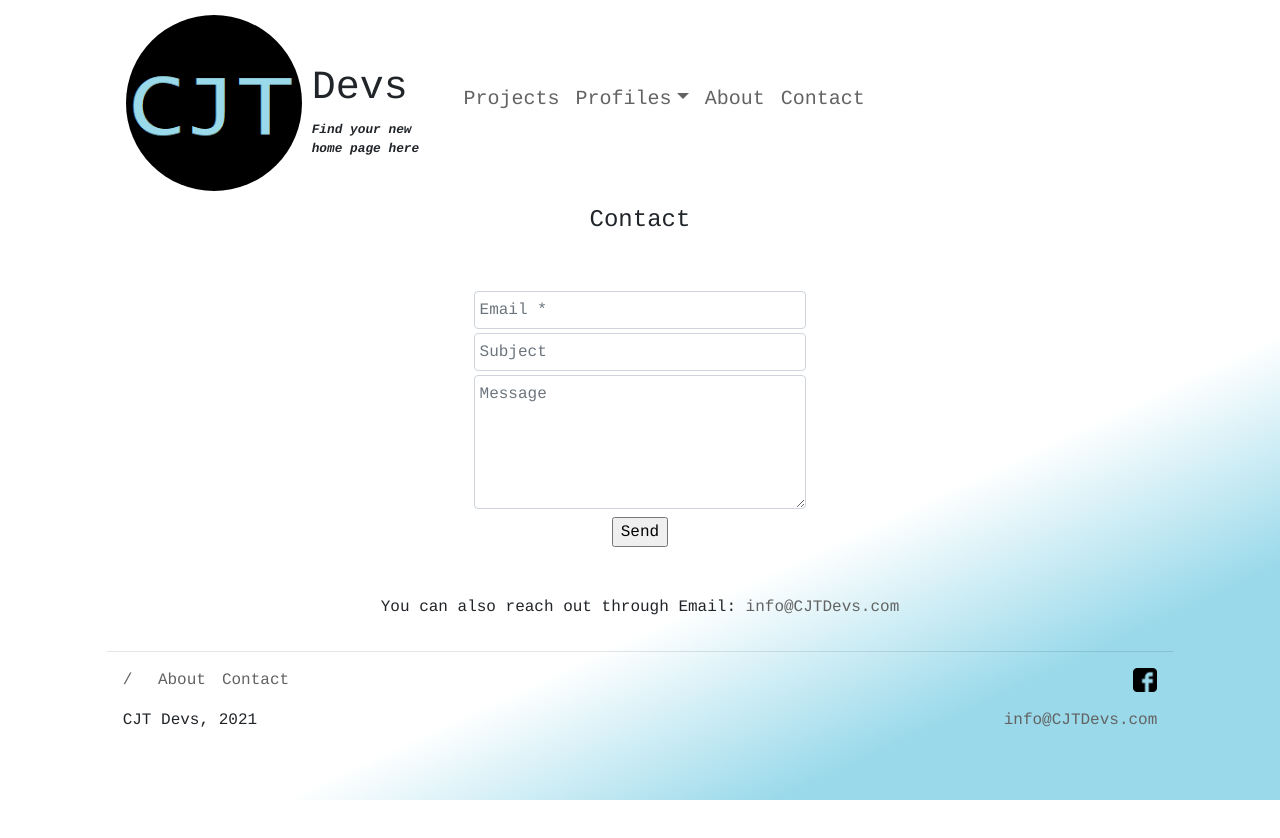
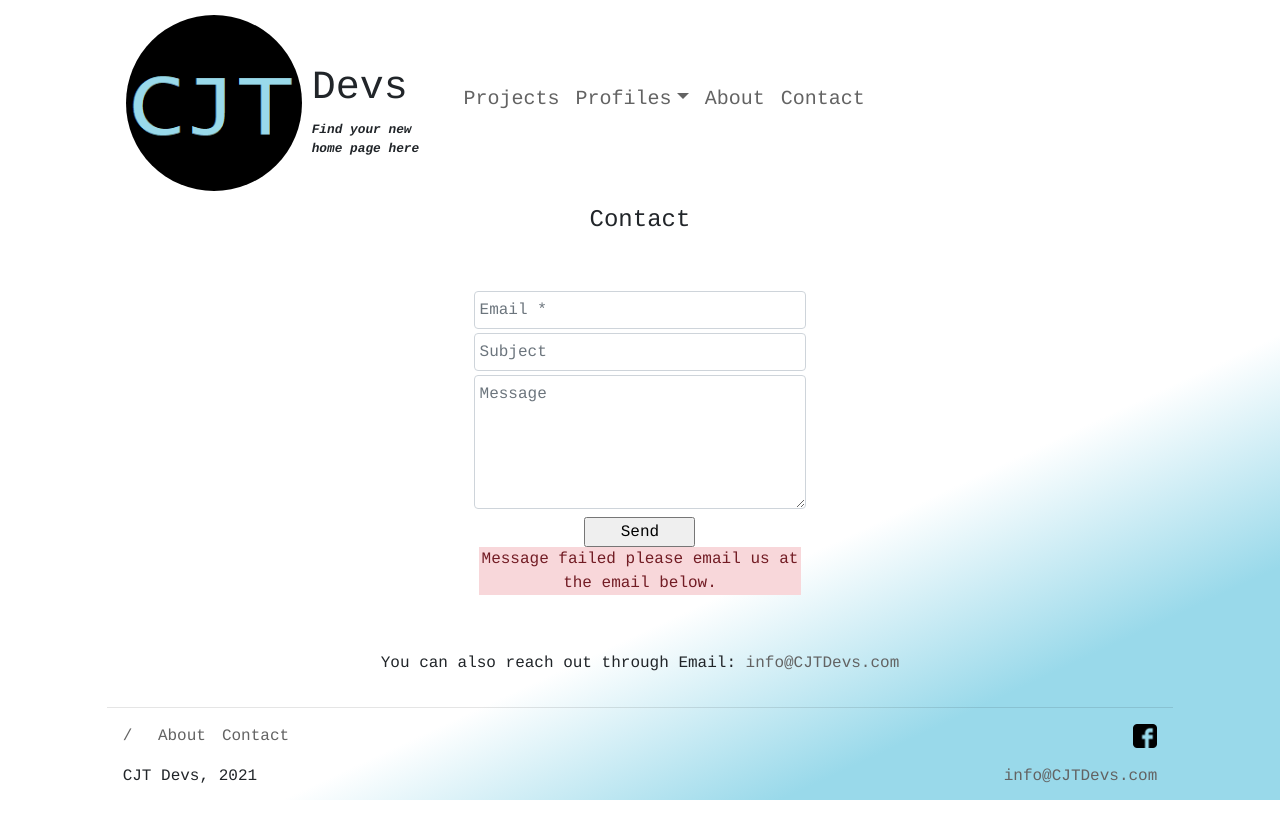
Before and after one commit to ClaytonTreder/cjtdevs-com, a React (Create React App) app: page /contact in a window 1280 px wide. Both pictures are taken after a click on the button "Send". Shown: the top 838 px of the page. Built offline with nearby package versions, Linux system fonts and the light colour scheme; no server answers.

Commit message:
contact form display message updates

```diff
--- a/src/components/Contact.js
+++ b/src/components/Contact.js
@@ -1,15 +1,16 @@
-import { useState } from "react";
+import { render } from "@testing-library/react";
+import { useEffect, useState } from "react";
 
 const axios = require("axios");
 
 function Contact() {
-  let mailBody = {
+  const [state, setValue] = useState({
     from: null,
-    to: "info@cjtdevs.com",
     subject: null,
     text: null,
-  };
-  const [state, setValue] = useState(mailBody);
+    success: null,
+  });
+  useEffect(() => {}, [state.success]);
 
   function formatBody() {
     return {
@@ -28,7 +29,20 @@ function Contact() {
         "Access-Control-Allow-Origin": "https://cjtdevs.com",
       },
       data: formatBody(),
-    });
+    })
+      .then(() => {
+        displayMessage(true);
+      })
+      .catch(() => {
+        displayMessage(false);
+      });
+  }
+
+  function displayMessage(error) {
+    setValue((prevState) => ({
+    ...prevState,
+    success: error,
+  }))
   }
   return (
     <div class="col-md-12 px-0">
@@ -41,7 +55,6 @@ function Contact() {
             type="text"
             className="form-control col-12"
             placeholder="Email *"
-            name="from"
             onChange={(e) =>
               setValue((prevState) => ({
                 ...prevState,
@@ -55,7 +68,6 @@ function Contact() {
             type="text"
             className="form-control my-1 col-12"
             placeholder="Subject"
-            name="subject"
             onChange={(e) =>
               setValue((prevState) => ({
                 ...prevState,
@@ -68,7 +80,6 @@ function Contact() {
           <textarea
             className="form-control col-12"
             rows="5"
-            name="text"
             placeholder="Message"
             onChange={(e) =>
               setValue((prevState) => ({
@@ -81,10 +92,25 @@ function Contact() {
         <div className="form-row">
           <input
             type="button"
-            className="offset-md-5 mt-2 col-md-2"
+            className="offset-4 mt-2 col-4"
             onClick={sendEmail}
             value="Send"
           />
+        </div>
+        <div className="text-center">
+          {state.success !== null ? (
+            state.success === false ? (
+              <label id="failMessage" className="alert-danger">
+                Message failed please email us at the email below.
+              </label>
+            ) : (
+              <label id="successMessage" className="alert-success">
+                Talk to you soon!
+              </label>
+            )
+          ) : (
+            ""
+          )}
         </div>
       </div>
       <div class="text-center mt-5">
```
